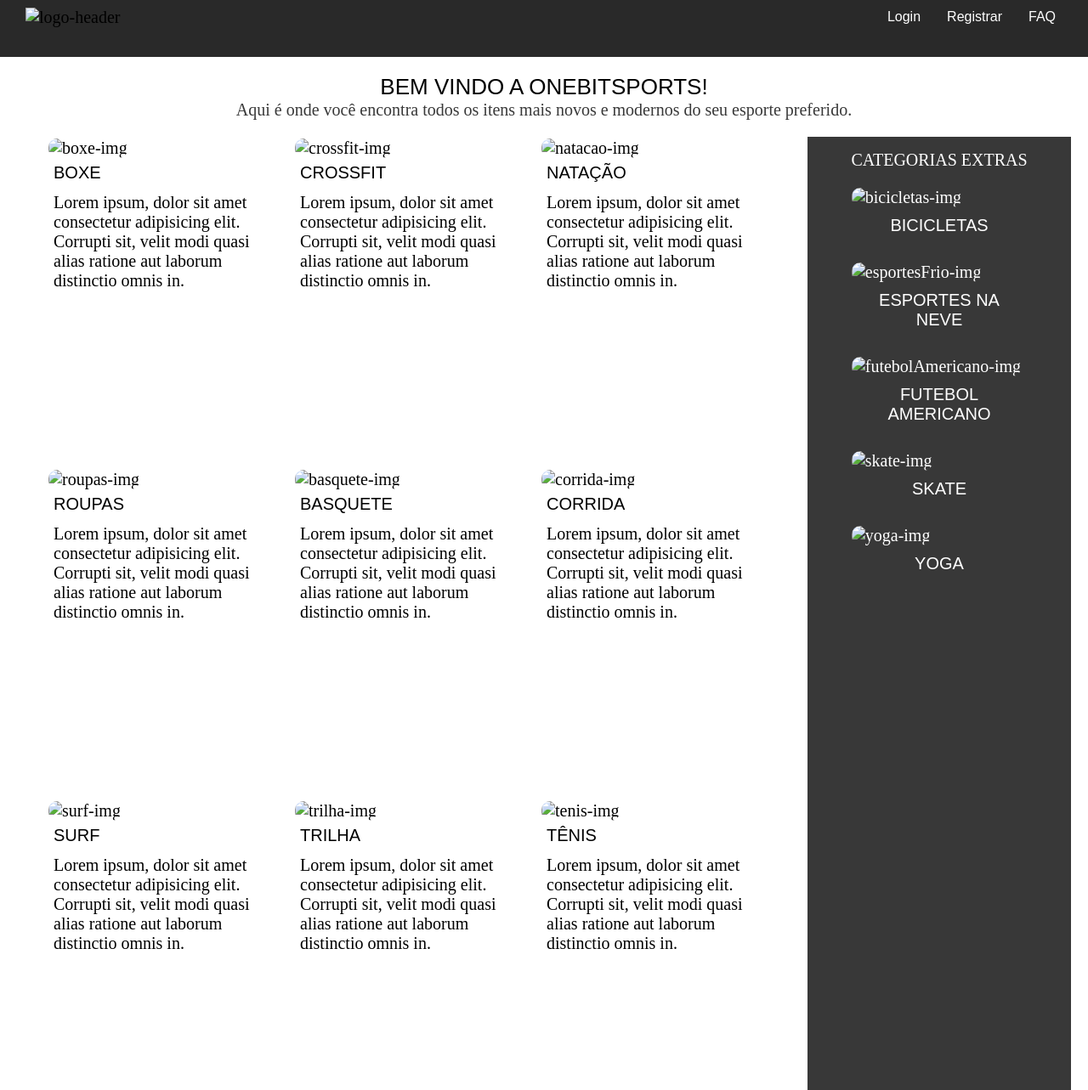
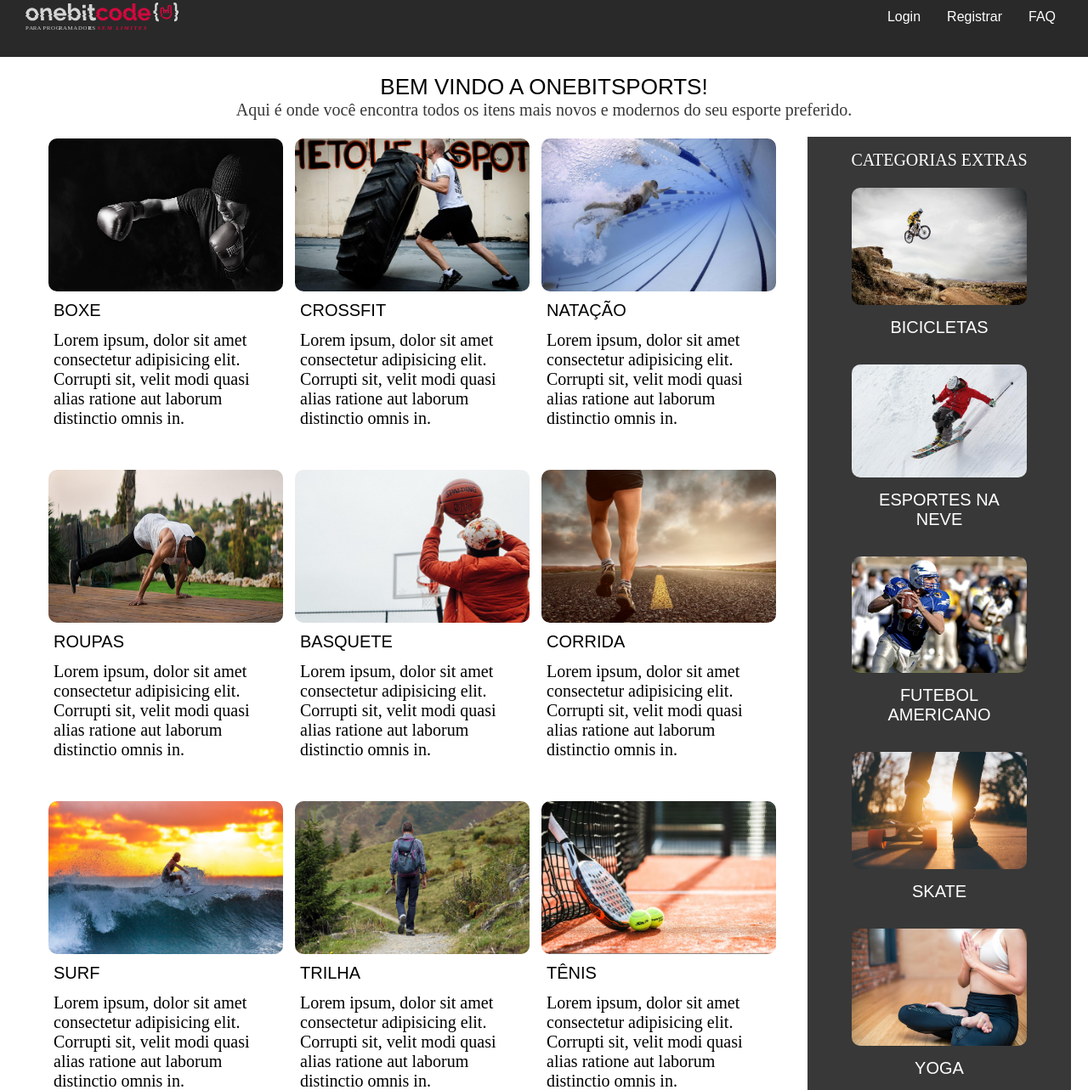
Before and after one commit to cristian-braga/OneBitSports, a plain HTML site: page index.html in a window 1280 px wide. Shown: the part 27-1310 px from the top of the page at 85% size. Drawn offline with Linux system fonts and the light colour scheme.

Commit message:
Update index.html

```diff
--- a/index.html
+++ b/index.html
@@ -10,7 +10,7 @@
   <body>
     <div class="container">
       <header class="header">
-        <img src="Imagens/logo-onebitcode.svg" alt="logo-header" class="logoNavBar">
+        <img src="images/logo-onebitcode.svg" alt="logo-header" class="logoNavBar">
         <div class="headerBtnGroup">
           <button class="navBtn">Login</button>
           <button class="navBtn">Registrar</button>
@@ -22,47 +22,47 @@
       <section class="gridContainer">
         <div class="mainContent">
           <div class="categoryCard">
-            <img src="Imagens/boxe.jpg" alt="boxe-img" class="mainCardImg">
+            <img src="images/boxe.jpg" alt="boxe-img" class="mainCardImg">
             <p class="mainCategoryCardTitle">BOXE</p>
             <p class="mainCategoryCardDescription">Lorem ipsum, dolor sit amet consectetur adipisicing elit. Corrupti sit, velit modi quasi alias ratione aut laborum distinctio omnis in.</p>
           </div>
           <div class="categoryCard">
-            <img src="Imagens/crossfit.jpg" alt="crossfit-img" class="mainCardImg">
+            <img src="images/crossfit.jpg" alt="crossfit-img" class="mainCardImg">
             <p class="mainCategoryCardTitle">CROSSFIT</p>
             <p class="mainCategoryCardDescription">Lorem ipsum, dolor sit amet consectetur adipisicing elit. Corrupti sit, velit modi quasi alias ratione aut laborum distinctio omnis in.</p>
           </div>
           <div class="categoryCard">
-            <img src="Imagens/natacao.jpg" alt="natacao-img" class="mainCardImg">
+            <img src="images/natacao.jpg" alt="natacao-img" class="mainCardImg">
             <p class="mainCategoryCardTitle">NATAÇÃO</p>
             <p class="mainCategoryCardDescription">Lorem ipsum, dolor sit amet consectetur adipisicing elit. Corrupti sit, velit modi quasi alias ratione aut laborum distinctio omnis in.</p>
           </div>
           <div class="categoryCard">
-            <img src="Imagens/roupas.jpg" alt="roupas-img" class="mainCardImg">
+            <img src="images/roupas.jpg" alt="roupas-img" class="mainCardImg">
             <p class="mainCategoryCardTitle">ROUPAS</p>
             <p class="mainCategoryCardDescription">Lorem ipsum, dolor sit amet consectetur adipisicing elit. Corrupti sit, velit modi quasi alias ratione aut laborum distinctio omnis in.</p>
           </div>
           <div class="categoryCard">
-            <img src="Imagens/basquete.jpg" alt="basquete-img" class="mainCardImg">
+            <img src="images/basquete.jpg" alt="basquete-img" class="mainCardImg">
             <p class="mainCategoryCardTitle">BASQUETE</p>
             <p class="mainCategoryCardDescription">Lorem ipsum, dolor sit amet consectetur adipisicing elit. Corrupti sit, velit modi quasi alias ratione aut laborum distinctio omnis in.</p>
           </div>
           <div class="categoryCard">
-            <img src="Imagens/corrida.jpg" alt="corrida-img" class="mainCardImg">
+            <img src="images/corrida.jpg" alt="corrida-img" class="mainCardImg">
             <p class="mainCategoryCardTitle">CORRIDA</p>
             <p class="mainCategoryCardDescription">Lorem ipsum, dolor sit amet consectetur adipisicing elit. Corrupti sit, velit modi quasi alias ratione aut laborum distinctio omnis in.</p>
           </div>
           <div class="categoryCard">
-            <img src="Imagens/surf.jpg" alt="surf-img" class="mainCardImg">
+            <img src="images/surf.jpg" alt="surf-img" class="mainCardImg">
             <p class="mainCategoryCardTitle">SURF</p>
             <p class="mainCategoryCardDescription">Lorem ipsum, dolor sit amet consectetur adipisicing elit. Corrupti sit, velit modi quasi alias ratione aut laborum distinctio omnis in.</p>
           </div>
           <div class="categoryCard">
-            <img src="Imagens/trilha.jpg" alt="trilha-img" class="mainCardImg">
+            <img src="images/trilha.jpg" alt="trilha-img" class="mainCardImg">
             <p class="mainCategoryCardTitle">TRILHA</p>
             <p class="mainCategoryCardDescription">Lorem ipsum, dolor sit amet consectetur adipisicing elit. Corrupti sit, velit modi quasi alias ratione aut laborum distinctio omnis in.</p>
           </div>
           <div class="categoryCard">
-            <img src="Imagens/tenis.jpg" alt="tenis-img" class="mainCardImg">
+            <img src="images/tenis.jpg" alt="tenis-img" class="mainCardImg">
             <p class="mainCategoryCardTitle">TÊNIS</p>
             <p class="mainCategoryCardDescription">Lorem ipsum, dolor sit amet consectetur adipisicing elit. Corrupti sit, velit modi quasi alias ratione aut laborum distinctio omnis in.</p>
           </div>
@@ -70,29 +70,29 @@
         <div class="sidebarContent">
           <P>CATEGORIAS EXTRAS</P>
           <div class="sidebarCard">
-            <img src="Imagens/bicicletas.jpg" alt="bicicletas-img" class="sidebarCardImg">
+            <img src="images/bicicletas.jpg" alt="bicicletas-img" class="sidebarCardImg">
             <p class="sidebarCardTitle">BICICLETAS</p>
           </div>
           <div class="sidebarCard">
-            <img src="Imagens/esportesNaNeve.jpg" alt="esportesFrio-img" class="sidebarCardImg">
+            <img src="images/esportesNaNeve.jpg" alt="esportesFrio-img" class="sidebarCardImg">
             <p class="sidebarCardTitle">ESPORTES NA NEVE</p>
           </div>
           <div class="sidebarCard">
-            <img src="Imagens/futebolAmericano.jpg" alt="futebolAmericano-img" class="sidebarCardImg">
+            <img src="images/futebolAmericano.jpg" alt="futebolAmericano-img" class="sidebarCardImg">
             <p class="sidebarCardTitle">FUTEBOL AMERICANO</p>
           </div>
           <div class="sidebarCard">
-            <img src="Imagens/skate.jpg" alt="skate-img" class="sidebarCardImg">
+            <img src="images/skate.jpg" alt="skate-img" class="sidebarCardImg">
             <p class="sidebarCardTitle">SKATE</p>
           </div>
           <div class="sidebarCard">
-            <img src="Imagens/yoga.jpg" alt="yoga-img" class="sidebarCardImg">
+            <img src="images/yoga.jpg" alt="yoga-img" class="sidebarCardImg">
             <p class="sidebarCardTitle">YOGA</p>
           </div>
         </div>
       </section>
       <footer class="footer">
-        <img src="Imagens/logo-onebitcode.svg" alt="logo-footer" class="logoFooter">
+        <img src="images/logo-onebitcode.svg" alt="logo-footer" class="logoFooter">
         <a href="#backToTop" class="footerAnchor">VOLTAR PARA O TOPO</a>
       </footer>
     </div>
```
